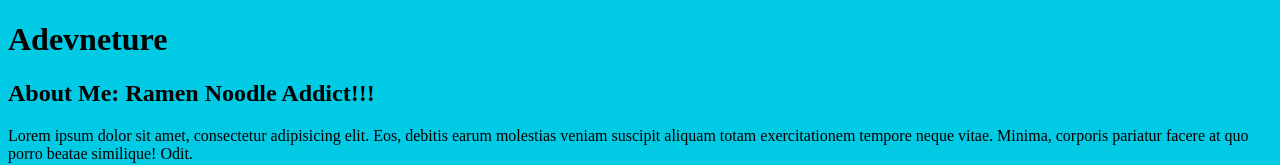
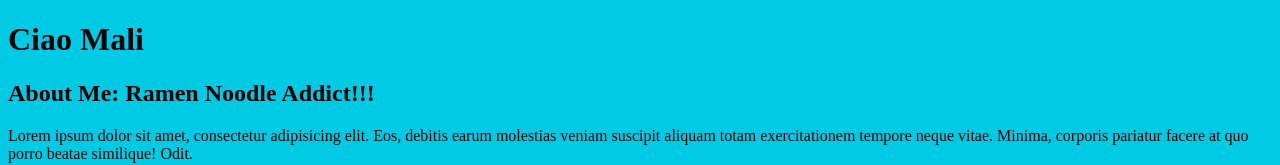
Before and after one commit to Mali-Ivanova/my-travel-plans, a plain HTML site: page index.html in a window 1280 px wide. Shown: the top 165 px of the page. Drawn offline with Linux system fonts and the light colour scheme.

Commit message:
Changed header on master

```diff
--- a/index.html
+++ b/index.html
@@ -10,7 +10,7 @@
 <body>
 
     <header>
-        <h1>Adevneture</h1>
+        <h1>Ciao Mali</h1>
     </header>
 
     <div class="container">
```
